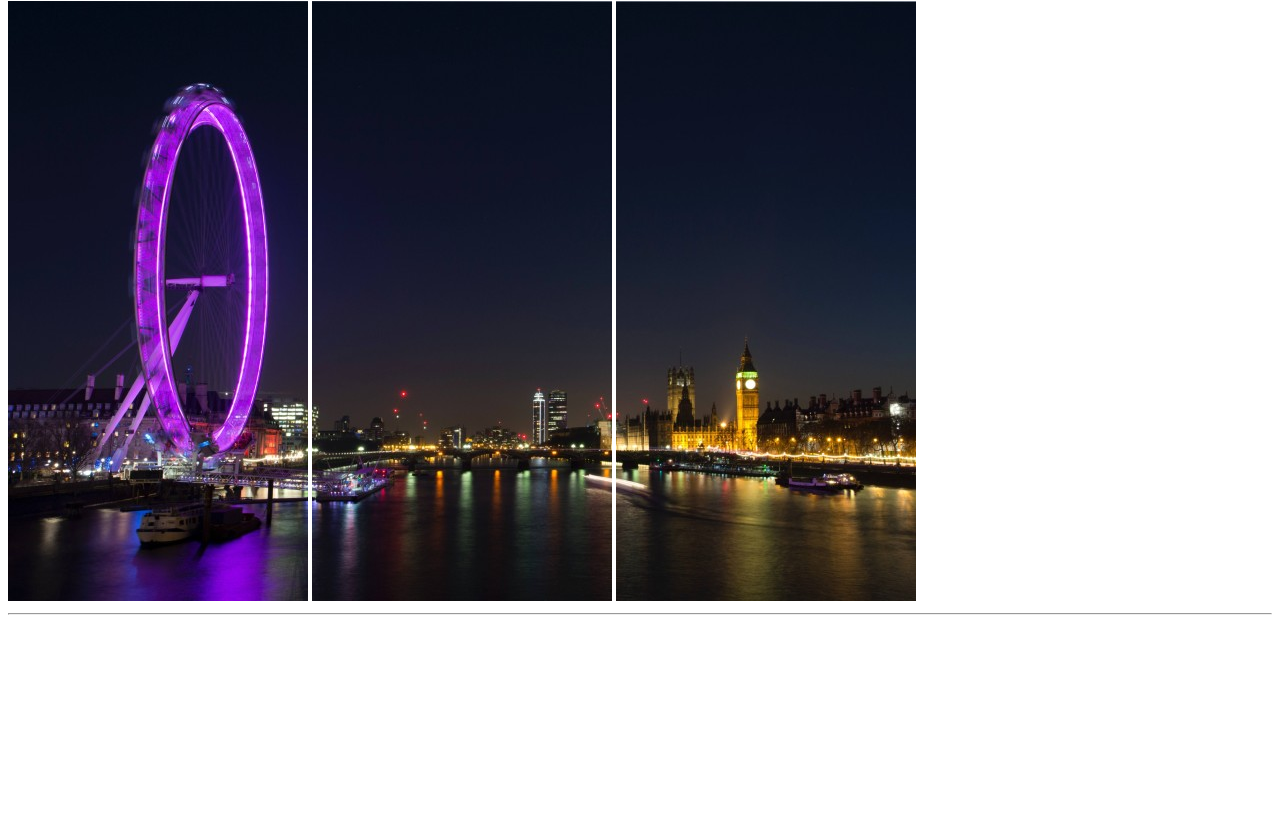
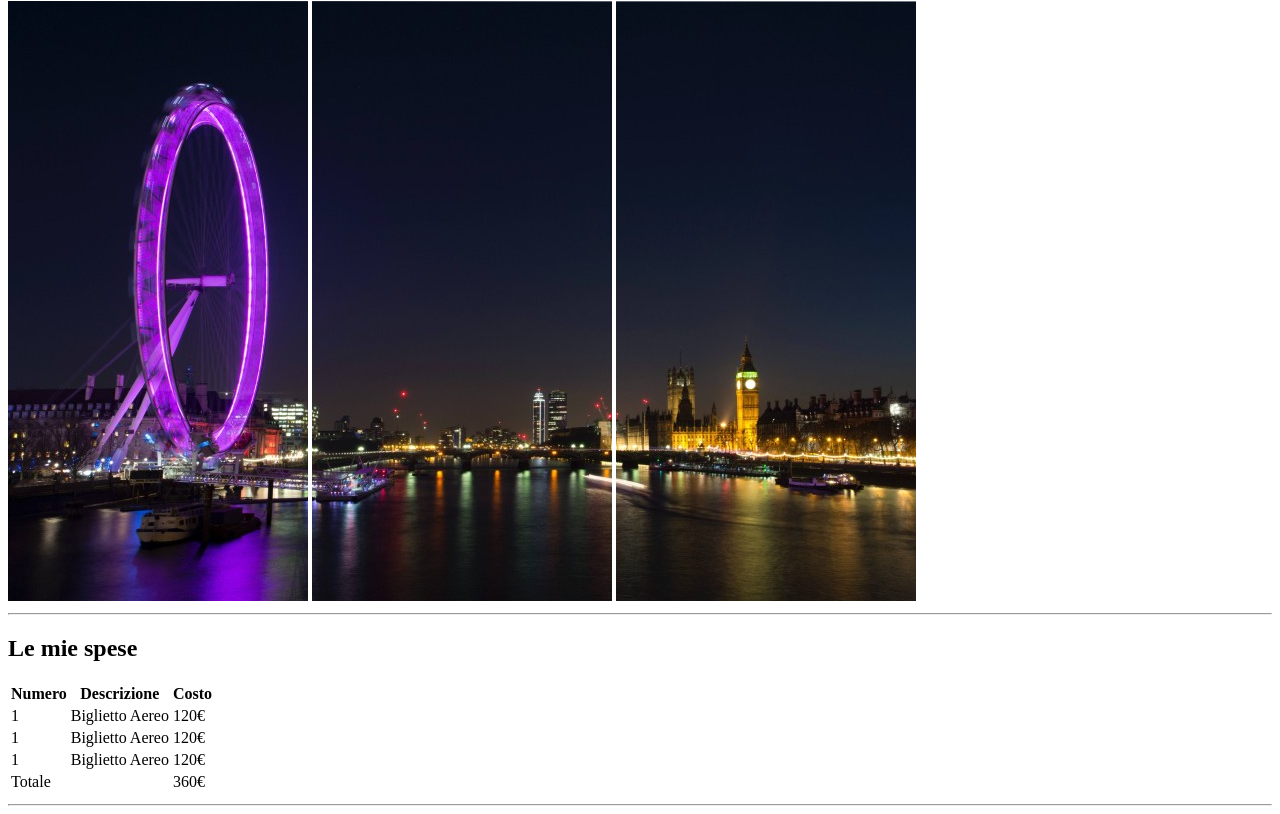
Before and after one commit to EliaMagris/html-london-trip, a plain HTML site: page index.html in a window 1280 px wide. Shown: the part 79-893 px from the top of the page. Before the commit the page ends 800 px from the top, so only its background shows below. Drawn offline with Linux system fonts and the light colour scheme.

Commit message:
Tabella Spese

```diff
--- a/index.html
+++ b/index.html
@@ -12,12 +12,53 @@
   <header>
       <h1>Il mio Viaggio a Londra</h1>
 
-    <img src="img/pexels-bill-emrich-230794-0.jpg" alt="London view">
-    <img src="img/pexels-bill-emrich-230794-1.jpg" alt="London view">
-    <img src="img/pexels-bill-emrich-230794-2.jpg" alt="London view">
+      <img src="img/pexels-bill-emrich-230794-0.jpg" alt="London view">
+      <img src="img/pexels-bill-emrich-230794-1.jpg" alt="London view">
+      <img src="img/pexels-bill-emrich-230794-2.jpg" alt="London view">
 
-    <hr>
+      <hr>
   </header>
 
+  <main>
+      <h2>Le mie spese</h2>
+
+      <table>
+        <thead>
+            <tr>
+              <th>Numero</th>
+              <th>Descrizione</th>
+              <th>Costo</th>
+            </tr>
+        </thead>
+
+        <tbody>
+            <tr>
+              <td>1</td>
+              <td>Biglietto Aereo</td>
+              <td>120€</td>
+            </tr>
+            <tr>
+              <td>1</td>
+              <td>Biglietto Aereo</td>
+              <td>120€</td>
+            </tr>
+            <tr>
+              <td>1</td>
+              <td>Biglietto Aereo</td>
+              <td>120€</td>
+            </tr>
+        </tbody>
+
+        <tfoot>
+            <tr>
+              <td colspan="2">Totale</td>
+              <td>360€<tr>
+            </tr>
+        </tfoot>
+      </table>
+
+      <hr>
+
+  </main>
 </body>
 </html>
```
